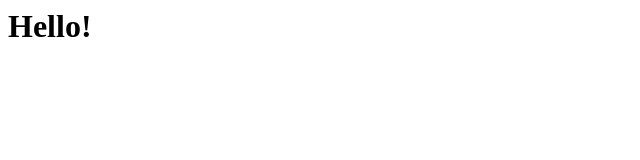
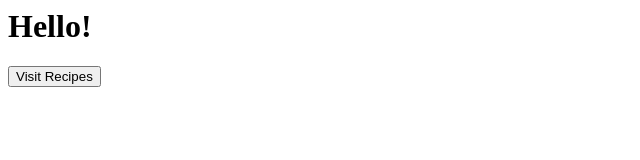
Before and after one commit to xcx95/demo_project, a plain HTML site: page index.html in a window 1280 px wide. Shown: the whole page, without its empty margins (0-640 px from the left). Drawn offline with Linux system fonts and the light colour scheme.

Commit message:
Update index.html

```diff
--- a/index.html
+++ b/index.html
@@ -1 +1,4 @@
 <h1>Hello!</h1>
+<a href="recipes.html">
+  <button>Visit Recipes</button>
+</a>
```
